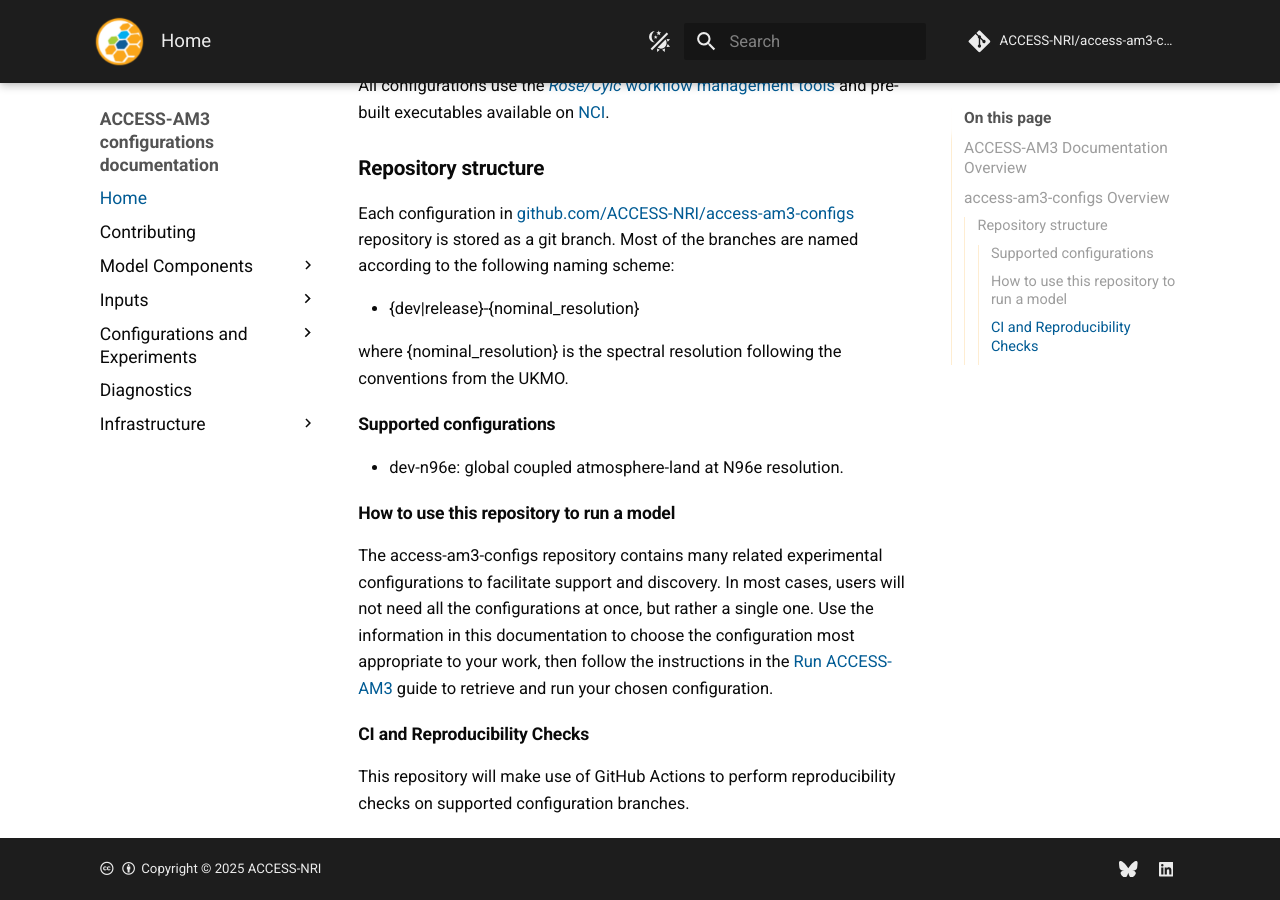
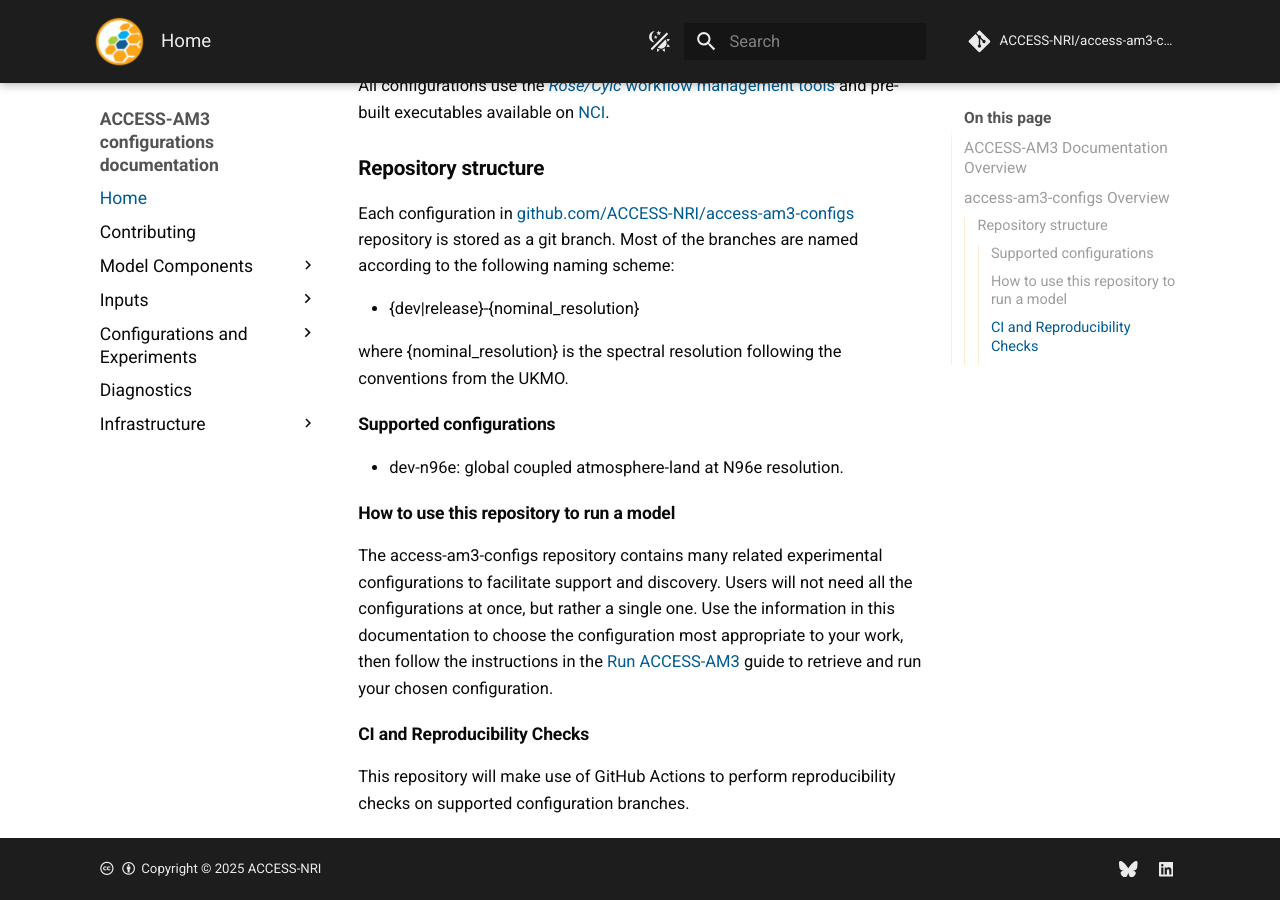
Before and after one commit to ACCESS-NRI/access-am3-configs-doc, an MkDocs documentation site: the page built from documentation/docs/pages/index.md, in a window 1280 px wide and 900 px high, scrolled down 1037 px. Built offline with MkDocs 1.6.1 and Material for MkDocs 9.7.7, drawn with Linux system fonts in a browser that asks for light colours; comment, search, counter and statistics services are not loaded.

Commit message:
Minor rewording

```diff
--- a/documentation/docs/pages/index.md
+++ b/documentation/docs/pages/index.md
@@ -40,7 +40,7 @@ where {nominal_resolution} is the spectral resolution following the conventions
 
 #### How to use this repository to run a model
 
-The access-am3-configs repository contains many related experimental configurations to facilitate support and discovery. In most cases, users will not need all the configurations at once, but rather a single one. Use the information in this documentation to choose the configuration most appropriate to your work, then follow the instructions in the [Run ACCESS-AM3](https://docs.access-hive.org.au/pr-previews/1058/models/run_a_model/run_access-am3/) guide to retrieve and run your chosen configuration.
+The access-am3-configs repository contains many related experimental configurations to facilitate support and discovery. Users will not need all the configurations at once, but rather a single one. Use the information in this documentation to choose the configuration most appropriate to your work, then follow the instructions in the [Run ACCESS-AM3](https://docs.access-hive.org.au/pr-previews/1058/models/run_a_model/run_access-am3/) guide to retrieve and run your chosen configuration.
 
 #### CI and Reproducibility Checks
 
```
